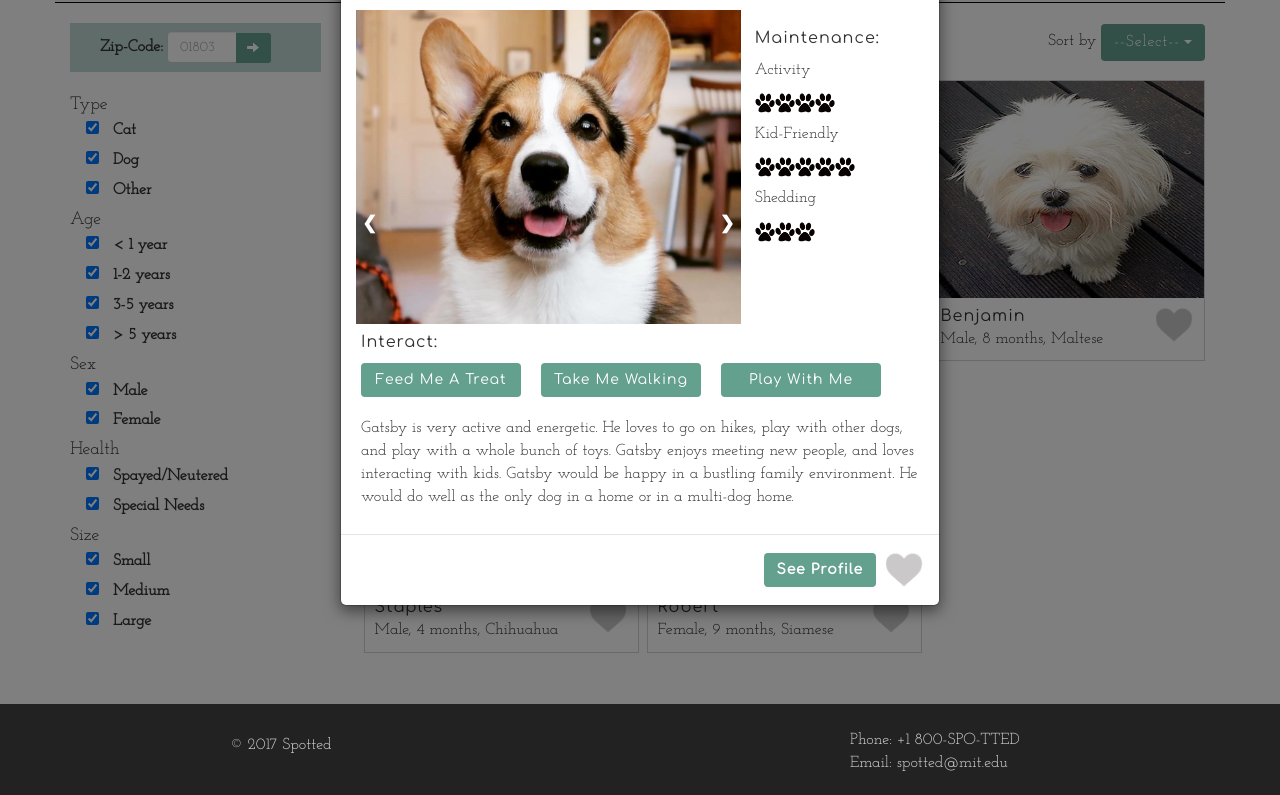
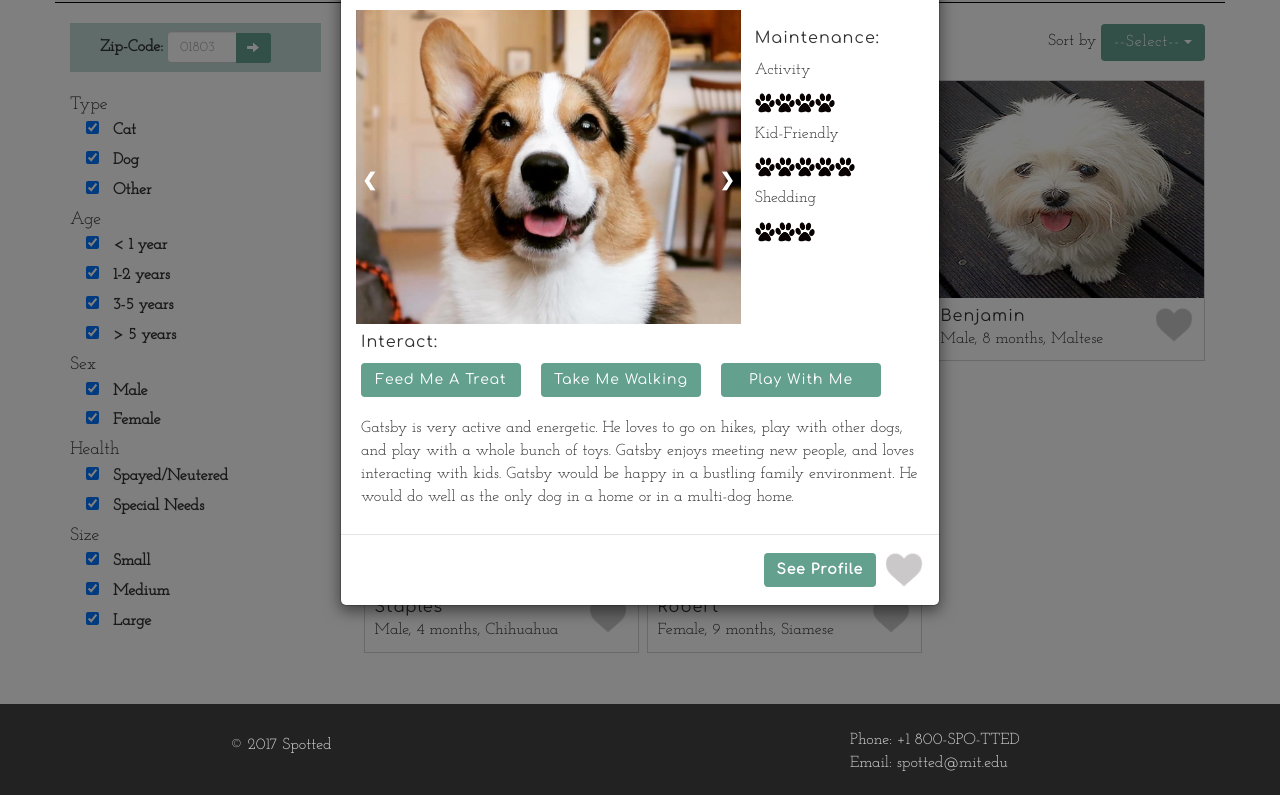
Before and after one commit to ejyuen/spotted, a plain HTML site: page searchres/index.html in a window 1280 px wide. Both pictures are taken after a click on the element 501 px from the left and 285 px from the top of the page. Shown: the part 96-891 px from the top of the page. Drawn offline with nearby package versions, Linux system fonts and the light colour scheme.

Commit message:
changed the arrows

```diff
--- a/searchres/search.css
+++ b/searchres/search.css
@@ -239,16 +239,14 @@ img {
   position: absolute;
   width: 100px;
   top: 4%;
-  height: 400px;
-  line-height: 400px;
+  height: 314px;
+  line-height: 314px;
   margin-top: -16px;
   margin-left: -5px;
-
   color: white;
   font-weight: bold;
   font-size: 18px;
   transition: 0.2s ease;
-
 }
 
 .prev {
```
Also changed, not shown: 1 other file.
